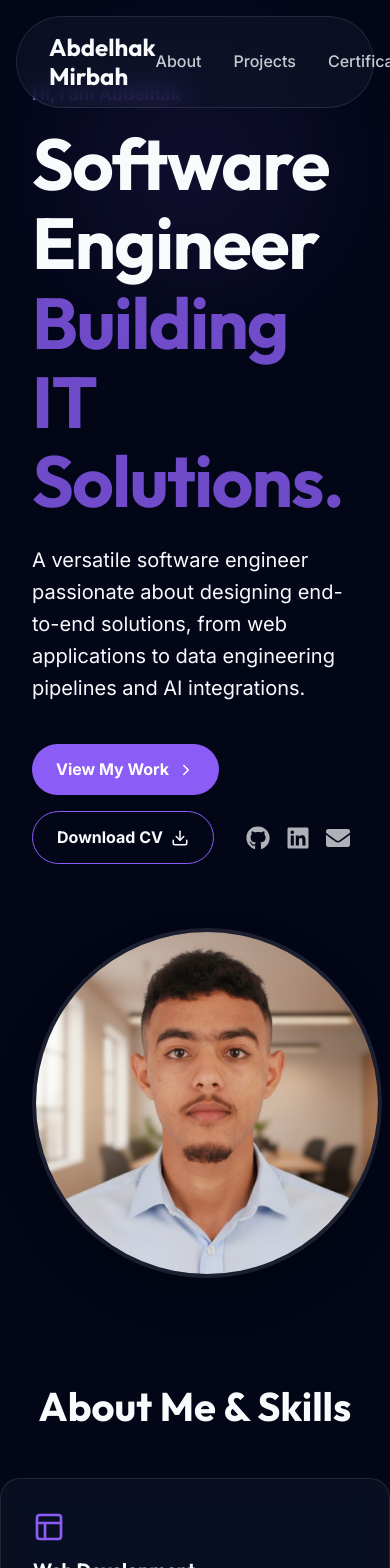
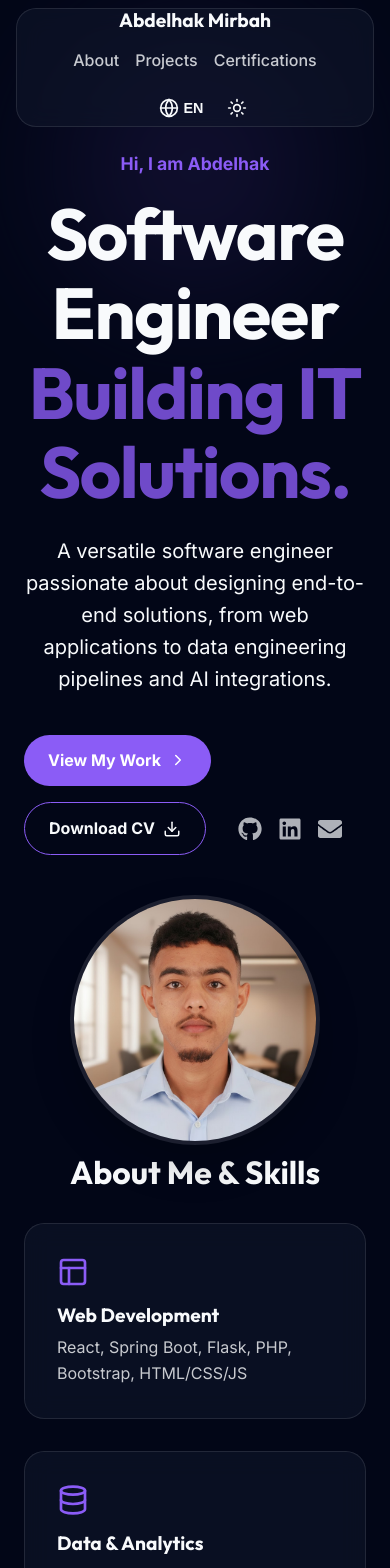
Before and after one commit to AbdelhakMirbah/Portfolio, a React (Vite) app: page / in a window 390 px wide. Shown: the top 1568 px of the page. Built offline with nearby package versions, Linux system fonts and the light colour scheme.

Commit message:
Make portfolio responsive for mobile and tablets

```diff
--- a/src/index.css
+++ b/src/index.css
@@ -70,3 +70,75 @@ h1, h2, h3, h4, h5, h6 {
   z-index: -1;
   filter: blur(60px);
 }
+
+/* --- Responsive Design --- */
+@media (max-width: 900px) {
+  .hero-text h2 {
+    font-size: 3.5rem !important;
+  }
+}
+
+@media (max-width: 768px) {
+  .container {
+    padding: 0 1.5rem !important;
+  }
+
+  /* Navbar */
+  nav {
+    border-radius: 20px !important;
+    top: 0.5rem !important;
+  }
+  nav > div {
+    padding: 1rem !important;
+    flex-direction: column !important;
+    gap: 1rem;
+  }
+  nav h1 {
+    font-size: 1.2rem !important;
+  }
+  nav > div > div {
+    gap: 1rem !important;
+    flex-wrap: wrap;
+    justify-content: center;
+  }
+
+  /* Hero Section */
+  main.container {
+    padding-top: 150px !important;
+  }
+  main.container > div {
+    gap: 2.5rem !important;
+    justify-content: center !important;
+    text-align: center;
+  }
+  main.container > div > div:first-child {
+    display: flex;
+    flex-direction: column;
+    align-items: center;
+  }
+  .hero-text h2 {
+    font-size: 2.5rem !important;
+  }
+  .hero-text p {
+    font-size: 1.05rem !important;
+    text-align: center;
+  }
+  img[alt="Abdelhak Mirbah"] {
+    width: 250px !important;
+    height: 250px !important;
+  }
+
+  /* Buttons */
+  .hero-text > div {
+    justify-content: center !important;
+  }
+
+  /* Sections */
+  section {
+    padding: 4rem 0 !important;
+  }
+  h3 {
+    font-size: 2rem !important;
+    margin-bottom: 2rem !important;
+  }
+}
```
